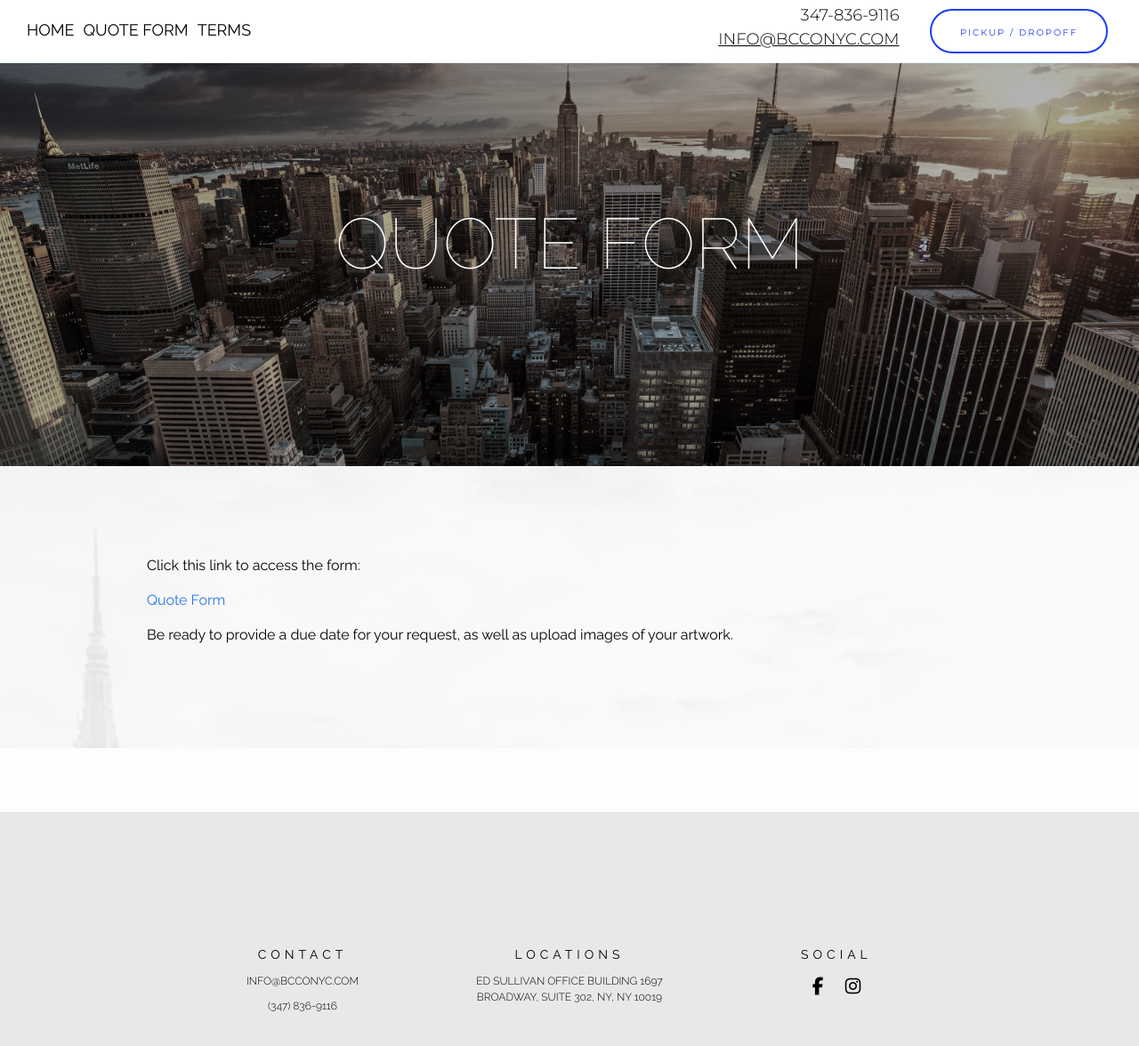
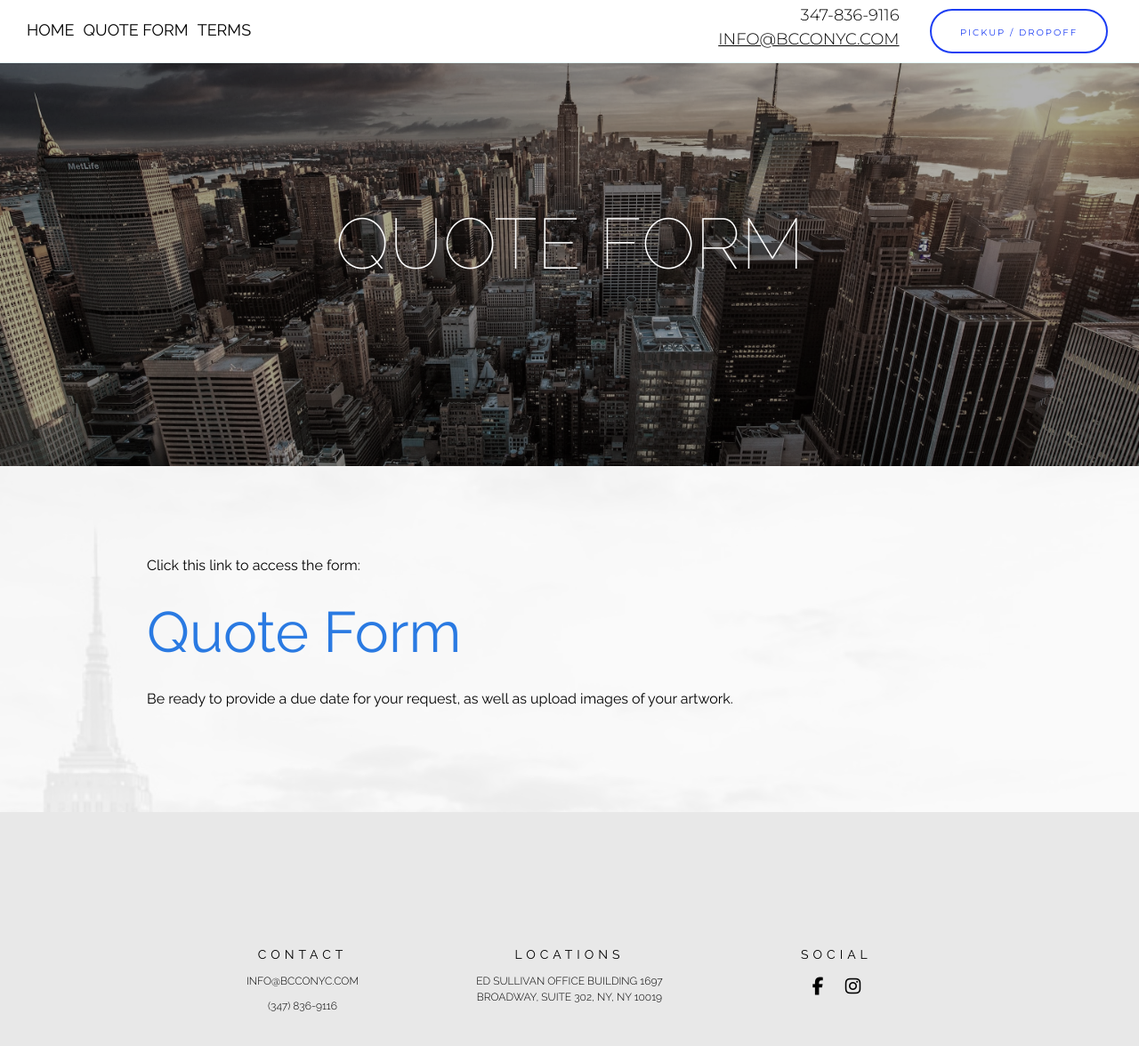
Before and after one commit to hendydesigns/hendydesigns.github.io, a Jekyll site: the page built from quote.markdown, in a window 1280 px wide and 1240 px high. Shown: the top 1176 px of the window at 89% size. Built offline with Jekyll 4.4.1, drawn with Linux system fonts in a browser that asks for light colours; nearby versions of some CDN libraries.

Commit message:
quote link size

```diff
--- a/assets/info.css
+++ b/assets/info.css
@@ -125,3 +125,8 @@
       height: 80vh;
       border: none;
   }
+
+
+  .info a {
+    font-size: 64px;
+  }
```
